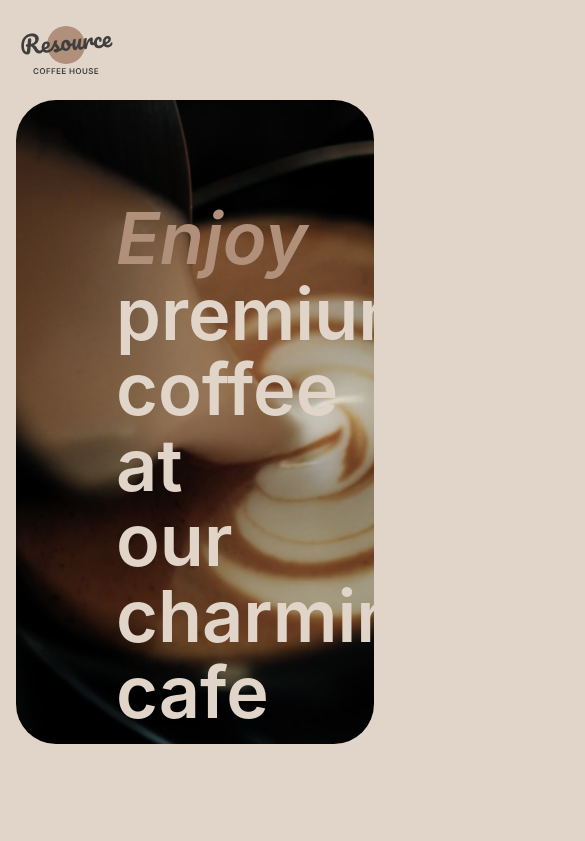
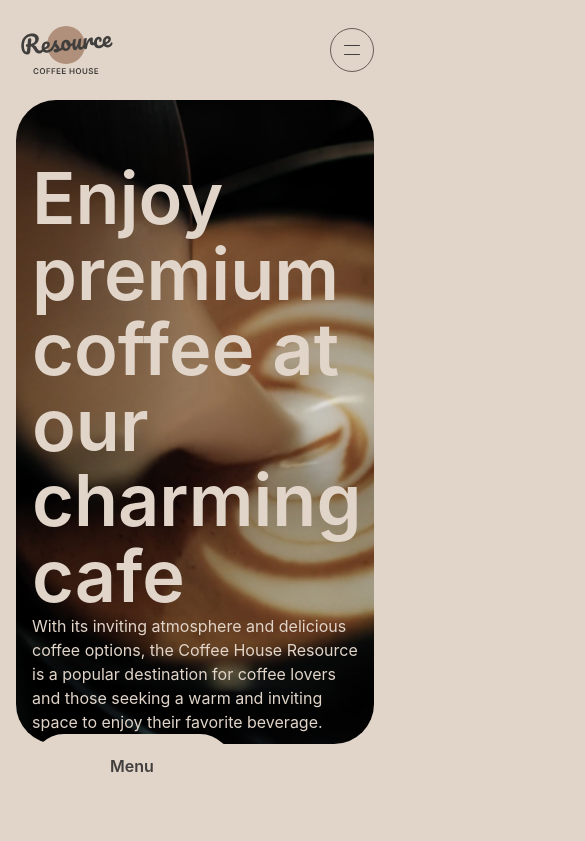
Before and after one commit to tatsianask108/RS-Shool-Stage1-2, a plain HTML site: page coffee-house/index.html in a window 390 px wide. Shown: the top 841 px of the page, 585 px wide, since content can reach past the window. Drawn offline with Linux system fonts and the light colour scheme; a web font is replaced by a local one.

Commit message:
feat: adapt enjoy, favorite coffee and about sections

```diff
--- a/coffee-house/sass/components/_buttons.scss
+++ b/coffee-house/sass/components/_buttons.scss
@@ -18,3 +18,31 @@
 .disabled {
     pointer-events: none;
 }
+
+.burger-btn {
+    display: none;
+    width: 44px;
+    height: 44px;
+    padding: 18px 14px;
+    justify-content: center;
+    align-items: center;
+    border-radius: 100px;
+    border: 1px solid $color-border-dark;
+    background: transparent;
+    .lines-wrapper {
+        display: flex;
+        flex-direction: column;
+        gap: 8px;
+
+    }
+    .burger__line {
+        display: block;
+        width: 16px;
+        height: 1px;
+        background-color: $color-text-dark;
+        border-radius: 1.5px;
+    }
+    @include tablet {
+        display: flex;
+    }
+}
--- a/coffee-house/sass/components/_icons.scss
+++ b/coffee-house/sass/components/_icons.scss
@@ -1,5 +1,5 @@
 .icon {
-    cursor: pointer;
+    // cursor: pointer;
     display: inline-block;
     margin-right: 8px;
 
--- a/coffee-house/sass/layout/_about.scss
+++ b/coffee-house/sass/layout/_about.scss
@@ -6,26 +6,45 @@ margin-bottom: $margin-between-components;
     @include font ($size: 59.9px);
     text-align: left;
     margin-bottom: 40px;
+    @include mobile {
+        @include font ($size: 32px);
+    }
+
 }
 }
 
 .about__items {
    display: flex;
+   justify-content: center;
+   align-items: center;
    gap: $gap;
    &-column {
     display: flex;
     flex-direction: column;
+    width: 100%;
     gap: $gap;
 
     .item-big {
     height: 590px;
     }
 }
+@include pre-tablet {
+    flex-wrap: wrap;
+
+}
+}
+
+.about__img-hidden {
+    @include pre-tablet {
+        display: none;
+
+    }
+
 }
 
 
 .img-wrapper {
-    width: 660px;
+    width: 100%;
     height: 430px;
     border-radius: 20px;
     overflow: hidden;
@@ -41,4 +60,11 @@ margin-bottom: $margin-between-components;
     &:hover {
         transform: scale(1.0);
     }
+    @include pre-tablet {
+        transform: scale(1.05);
+    }
+    @include mobile {
+        transform: scale(1.23);
+    }
+
 }
--- a/coffee-house/sass/layout/_enjoy.scss
+++ b/coffee-house/sass/layout/_enjoy.scss
@@ -6,16 +6,33 @@
     border-radius: 40px;
     padding: 100px;
     margin-bottom: $margin-between-components;
+    @include laptop {
+        padding: 100px 60px;
+    }
+    @include mobile {
+        padding: 60px 16px;
+    }
+
     &__content {
         color: $color-text-light;
-        padding-right: 630px;
-}
+        width: 46%;
+        @include laptop {
+            width: 100%;
+        }
+
     &__title {
         margin-bottom: $gap;
         &-accent {
             @include font(72px, 600, 105%, italic);
             color: $color-text-accent;
+            @include mobile {
+                @include font ($size: 42px, $height: 115%, $style: italic);
+            }
         }
+        @include mobile {
+            @include font ($size: 42px, $height: 115%);
+        }
+
 }
     &__text {
         margin-bottom: $gap;
@@ -43,3 +60,4 @@
         }
     }
 }
+}
--- a/coffee-house/sass/layout/_favorite-coffee.scss
+++ b/coffee-house/sass/layout/_favorite-coffee.scss
@@ -35,11 +35,19 @@
     border-radius: 100px;
     border: 1px solid $color-border-dark;
     background: transparent;
+    @include mobile {
+        display: none;
+    }
+
     }
     &__inner-wrapper {
         width: 1152px;
         display: flex;
         justify-content: center;
+        @include laptop {
+            width: max-content;
+        }
+
     }
 }
 
@@ -58,4 +66,8 @@
         @include font ($weight:400, $height: 150%);
         margin-bottom: 16px;
     }
+    @include mobile {
+        max-width: 348px;
+    }
+
 }
```
Also changed, not shown: coffee-house/sass/style.css, 1 other file.
